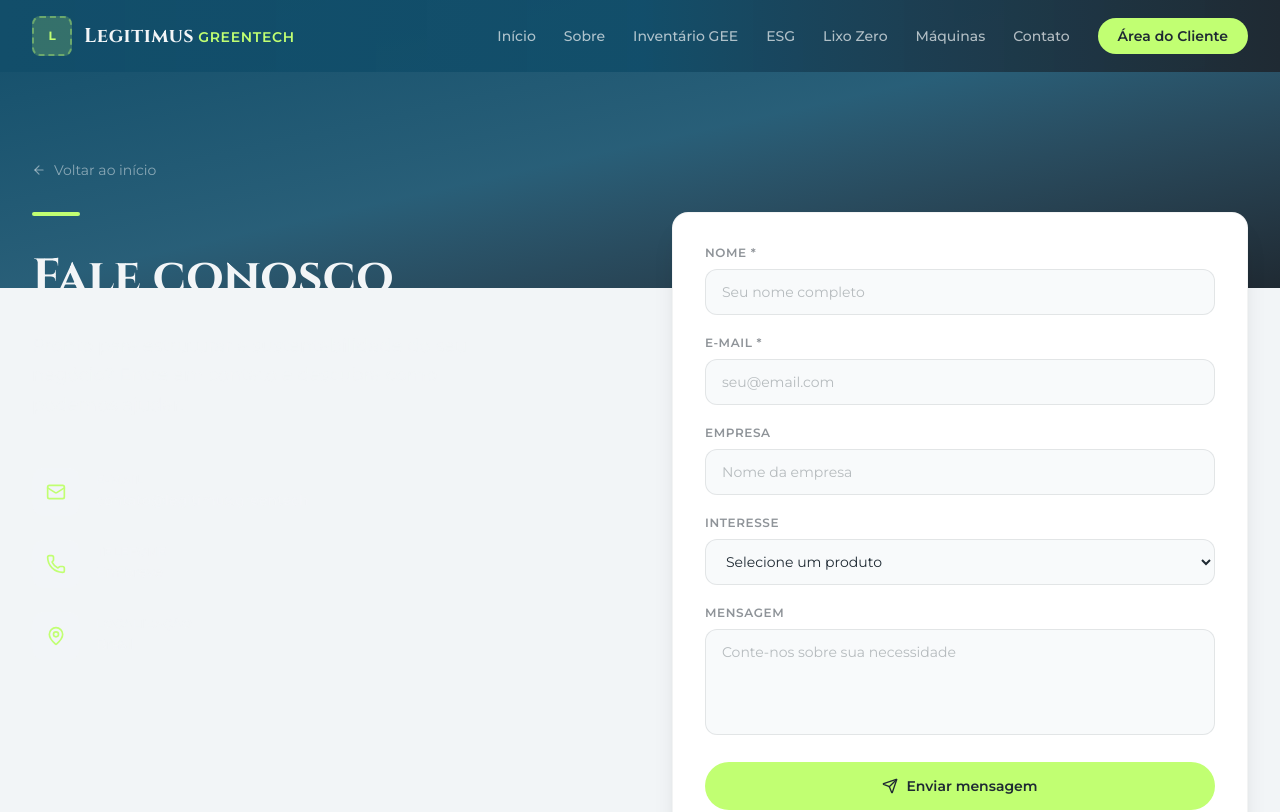
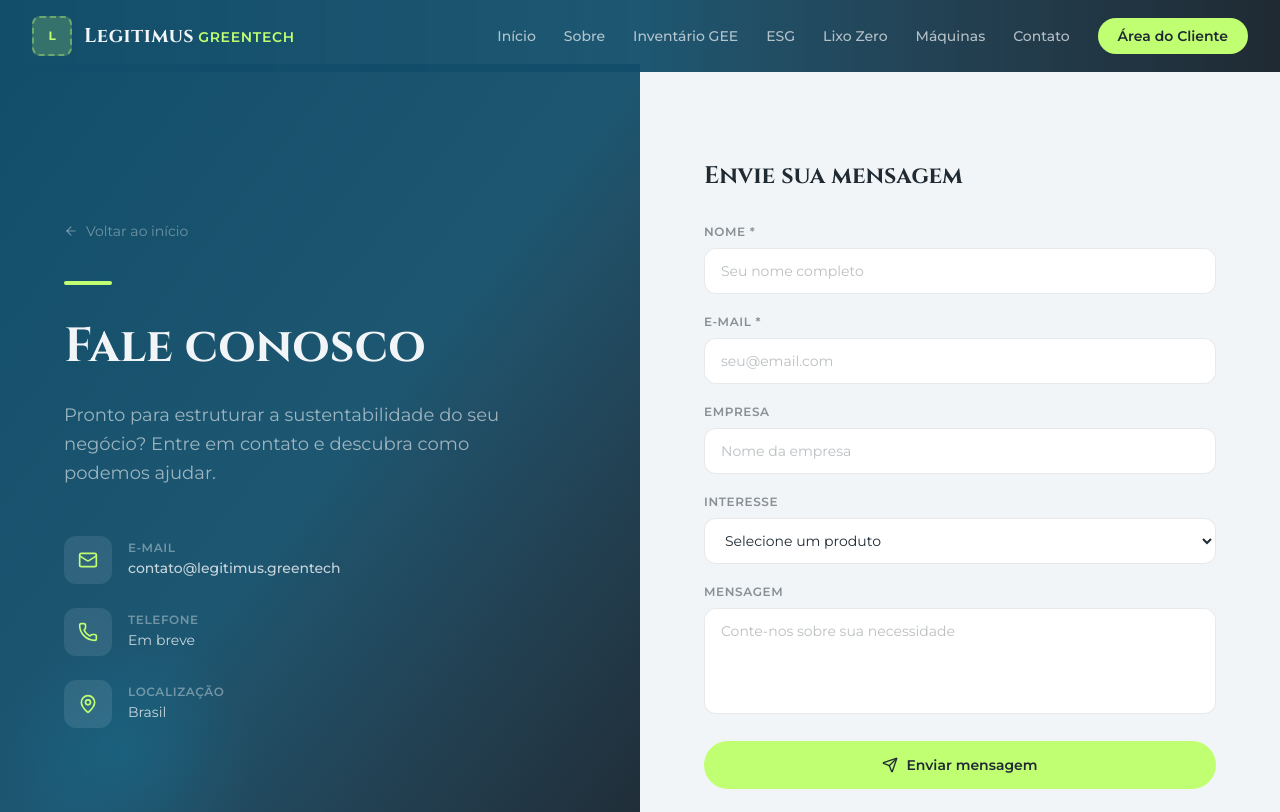
Before and after one commit to legitimusgreentech/legitimusgreentech-site, a Next.js app: page /contato in a window 1280 px wide. Shown: the top 812 px of the page. Built offline with nearby package versions, Linux system fonts and the light colour scheme.

Commit message:
feat: redesign contact page with split-screen layout and updated form styling

```diff
--- a/src/app/contato/page.tsx
+++ b/src/app/contato/page.tsx
@@ -33,7 +33,6 @@ export default function ContatoPage() {
 
     setSending(true);
 
-    // Simula envio (integrar com API real depois)
     setTimeout(() => {
       setSending(false);
       toast.success("Mensagem enviada com sucesso!", {
@@ -46,31 +45,31 @@ export default function ContatoPage() {
 
   return (
     <section className="relative min-h-screen pt-16">
-      {/* Top gradient bar */}
-      <div className="absolute top-0 left-0 right-0 h-72 bg-gradient-to-br from-petrol via-petrol/90 to-coal -z-10" />
+      <div className="grid grid-cols-1 lg:grid-cols-2 min-h-[calc(100vh-4rem)]">
+        {/* Lado esquerdo - info com fundo escuro */}
+        <div className="relative bg-gradient-to-br from-petrol via-petrol/95 to-coal px-6 lg:px-16 py-16 lg:py-24 flex flex-col justify-center">
+          {/* Decorative orb */}
+          <div
+            className="absolute bottom-0 left-0 w-64 h-64 opacity-10 pointer-events-none"
+            style={{
+              background: "radial-gradient(circle, var(--color-cyan) 0%, transparent 70%)",
+            }}
+          />
 
-      <div className="mx-auto max-w-7xl px-6 lg:px-8 py-24">
           <motion.div
             initial={{ opacity: 0, y: 20 }}
             animate={{ opacity: 1, y: 0 }}
             transition={{ duration: 0.5 }}
+            className="relative"
           >
             <Link
               href="/"
-            className="inline-flex items-center gap-2 text-sm text-ice/50 hover:text-ice transition-colors mb-8"
+              className="inline-flex items-center gap-2 text-sm text-ice/40 hover:text-ice transition-colors mb-10"
             >
               <ArrowLeft size={14} />
               Voltar ao início
             </Link>
-        </motion.div>
 
-        <div className="grid grid-cols-1 lg:grid-cols-2 gap-16">
-          {/* Info */}
-          <motion.div
-            initial={{ opacity: 0, y: 20 }}
-            animate={{ opacity: 1, y: 0 }}
-            transition={{ duration: 0.6, delay: 0.2 }}
-          >
             <div className="h-1 w-12 bg-lime rounded-full mb-8" />
             <h1 className="font-heading text-4xl lg:text-5xl font-bold text-ice leading-tight">
               Fale conosco
@@ -106,9 +105,7 @@ export default function ContatoPage() {
                   <p className="text-xs text-ice/40 uppercase tracking-wider font-semibold">
                     Telefone
                   </p>
-                  <span className="text-sm text-ice/80">
-                    Em breve
-                  </span>
+                  <span className="text-sm text-ice/80">Em breve</span>
                 </div>
               </div>
 
@@ -120,24 +117,26 @@ export default function ContatoPage() {
                   <p className="text-xs text-ice/40 uppercase tracking-wider font-semibold">
                     Localização
                   </p>
-                  <span className="text-sm text-ice/80">
-                    Brasil
-                  </span>
+                  <span className="text-sm text-ice/80">Brasil</span>
                 </div>
               </div>
             </div>
           </motion.div>
+        </div>
 
-          {/* Form */}
+        {/* Lado direito - formulário com fundo claro */}
+        <div className="bg-ice px-6 lg:px-16 py-16 lg:py-24 flex items-center">
           <motion.div
             initial={{ opacity: 0, y: 20 }}
             animate={{ opacity: 1, y: 0 }}
-            transition={{ duration: 0.6, delay: 0.4 }}
+            transition={{ duration: 0.6, delay: 0.3 }}
+            className="w-full max-w-lg mx-auto"
           >
-            <form
-              onSubmit={handleSubmit}
-              className="space-y-5 bg-white rounded-2xl p-8 shadow-xl border border-coal/5"
-            >
+            <h2 className="font-heading text-2xl font-bold text-coal mb-8">
+              Envie sua mensagem
+            </h2>
+
+            <form onSubmit={handleSubmit} className="space-y-5">
               <div>
                 <label
                   htmlFor="name"
@@ -149,7 +148,7 @@ export default function ContatoPage() {
                   type="text"
                   id="name"
                   name="name"
-                  className="w-full px-4 py-3 text-sm rounded-xl border border-coal/10 bg-ice/50 text-coal placeholder:text-coal/30 focus:outline-none focus:border-petrol focus:ring-2 focus:ring-petrol/20 transition-all"
+                  className="w-full px-4 py-3 text-sm rounded-xl border border-coal/10 bg-white text-coal placeholder:text-coal/30 focus:outline-none focus:border-petrol focus:ring-2 focus:ring-petrol/20 transition-all"
                   placeholder="Seu nome completo"
                 />
               </div>
@@ -165,7 +164,7 @@ export default function ContatoPage() {
                   type="email"
                   id="email"
                   name="email"
-                  className="w-full px-4 py-3 text-sm rounded-xl border border-coal/10 bg-ice/50 text-coal placeholder:text-coal/30 focus:outline-none focus:border-petrol focus:ring-2 focus:ring-petrol/20 transition-all"
+                  className="w-full px-4 py-3 text-sm rounded-xl border border-coal/10 bg-white text-coal placeholder:text-coal/30 focus:outline-none focus:border-petrol focus:ring-2 focus:ring-petrol/20 transition-all"
                   placeholder="seu@email.com"
                 />
               </div>
@@ -181,7 +180,7 @@ export default function ContatoPage() {
                   type="text"
                   id="company"
                   name="company"
-                  className="w-full px-4 py-3 text-sm rounded-xl border border-coal/10 bg-ice/50 text-coal placeholder:text-coal/30 focus:outline-none focus:border-petrol focus:ring-2 focus:ring-petrol/20 transition-all"
+                  className="w-full px-4 py-3 text-sm rounded-xl border border-coal/10 bg-white text-coal placeholder:text-coal/30 focus:outline-none focus:border-petrol focus:ring-2 focus:ring-petrol/20 transition-all"
                   placeholder="Nome da empresa"
                 />
               </div>
@@ -196,7 +195,7 @@ export default function ContatoPage() {
                 <select
                   id="interest"
                   name="interest"
-                  className="w-full px-4 py-3 text-sm rounded-xl border border-coal/10 bg-ice/50 text-coal focus:outline-none focus:border-petrol focus:ring-2 focus:ring-petrol/20 transition-all"
+                  className="w-full px-4 py-3 text-sm rounded-xl border border-coal/10 bg-white text-coal focus:outline-none focus:border-petrol focus:ring-2 focus:ring-petrol/20 transition-all"
                 >
                   <option value="">Selecione um produto</option>
                   <option value="inventario-gee">Inventário de Emissões GEE</option>
@@ -218,7 +217,7 @@ export default function ContatoPage() {
                   id="message"
                   name="message"
                   rows={4}
-                  className="w-full px-4 py-3 text-sm rounded-xl border border-coal/10 bg-ice/50 text-coal placeholder:text-coal/30 focus:outline-none focus:border-petrol focus:ring-2 focus:ring-petrol/20 transition-all resize-none"
+                  className="w-full px-4 py-3 text-sm rounded-xl border border-coal/10 bg-white text-coal placeholder:text-coal/30 focus:outline-none focus:border-petrol focus:ring-2 focus:ring-petrol/20 transition-all resize-none"
                   placeholder="Conte-nos sobre sua necessidade"
                 />
               </div>
```
Lines whose indentation alone changed are shown as unchanged.
